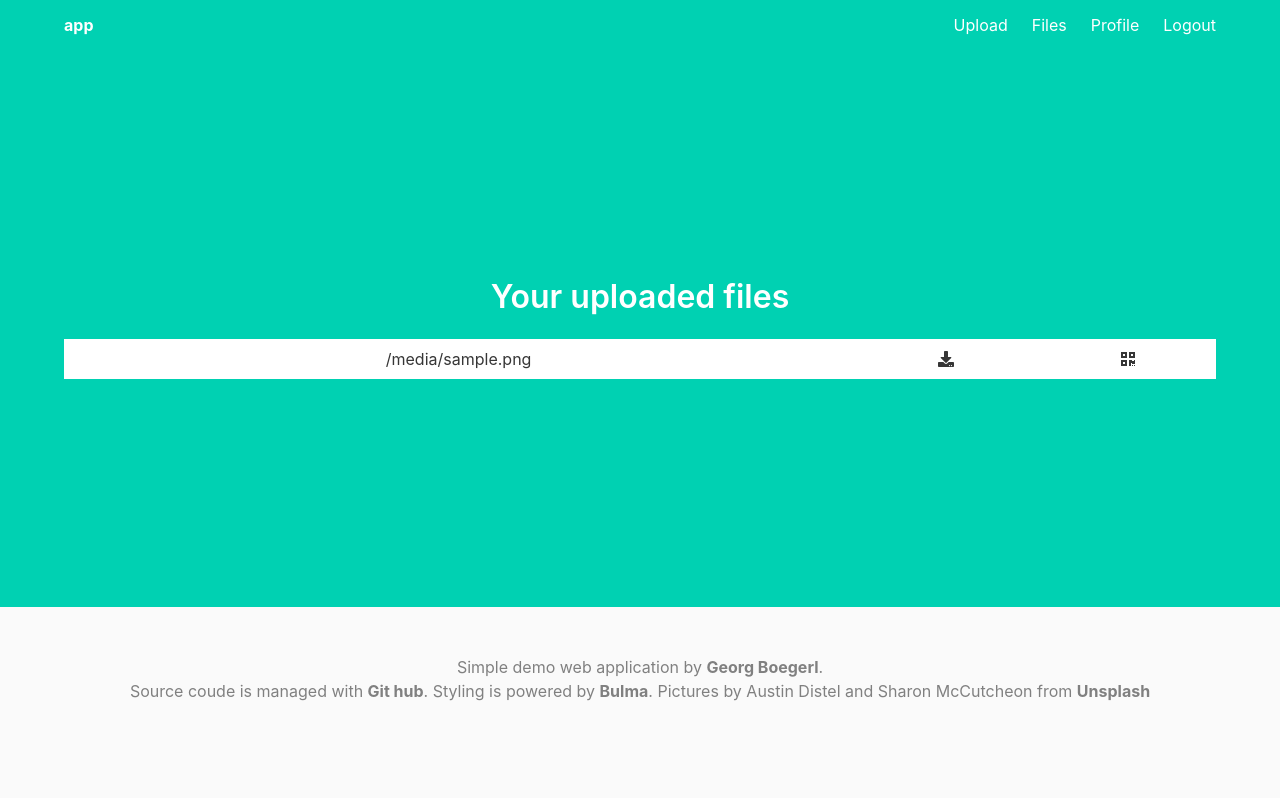
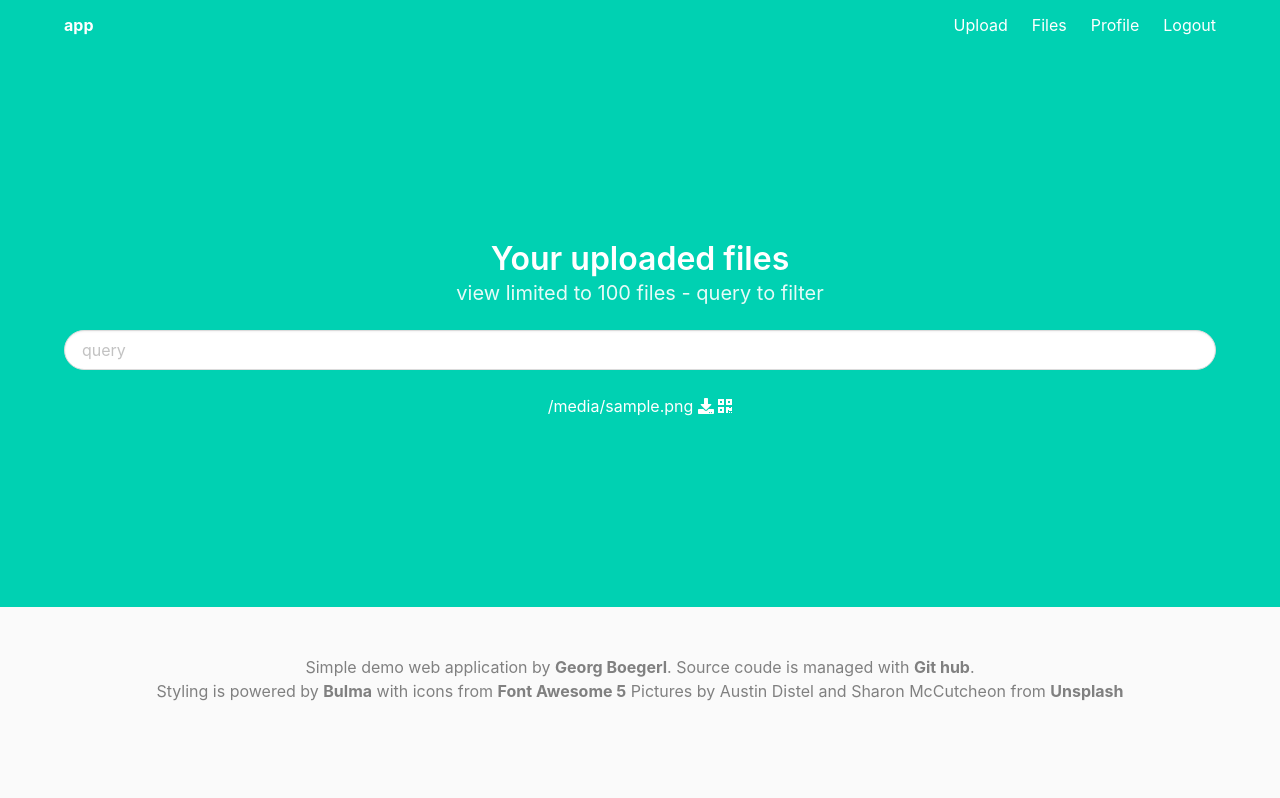
Before and after one commit to rembli/flaskWebApp, a Flask app: page /files in a window 1280 px wide. Shown: the part 1-799 px from the top of the page. Run offline with Flask 2, Linux system fonts and the light colour scheme; the first user in the database is signed in; a database or web service that is not in the repository returns one stand-in record (Sample ...); some libraries are stand-ins or nearby versions.

Commit message:
query & qrcode

```diff
--- a/webapp/__init__.py
+++ b/webapp/__init__.py
@@ -57,7 +57,6 @@ def load_user(email):
     else:
         return None
 
-
 # INCLUDE BLUEPRINTS FOR DIFFERENT PARTS OF THE APP
 
 # blueprint for auth routes in our app
--- a/webapp/main.py
+++ b/webapp/main.py
@@ -5,6 +5,10 @@ import os, datetime
 from . import app, db, ACTIVE_CONFIG
 from bson.objectid import ObjectId
 from .helper import root_path
+import pymongo
+import re
+import qrcode
+from io import BytesIO
 
 main = Blueprint('main', __name__)
 
@@ -42,7 +46,7 @@ def upload_post():
 
     if file and allowed_file(file.filename):
         current_time = datetime.datetime.now()
-        current_user_id = current_user.get_id()
+        current_user_id = current_user.get_internal_id()
 
         # WHOLE FILE UPLOAD SHOULD BE A TRANSACTION
         filename = secure_filename(file.filename)
@@ -54,7 +58,6 @@ def upload_post():
 
         # query if file exists fpr this user
         file_exsists = db.files.find_one({"$and":[{"filepath":filepath},{"filename":filename}]})
-        print (file_exsists)
 
         if not file_exsists:
         # file has not been uploaded before
@@ -99,15 +102,34 @@ def upload_post():
 @main.route('/files')
 @login_required
 def files():
-    files = db.files.find({"created_by": current_user.get_id()})
-    return render_template('files.html', files=files)
+    query_string = request.args.get('query_string')
+    if query_string is None or len(query_string) == 0:
+        files = db.files.find({"created_by": current_user.get_internal_id()}).limit(100).sort([("filename", pymongo.ASCENDING)])
+    else:
+        files = db.files.find(
+            {"$and":[{"created_by": current_user.get_internal_id()},{"filename": {'$regex': re.compile(query_string, re.IGNORECASE)}}]}
+            ).limit(100).sort([("filename", pymongo.ASCENDING)])
+
+    return render_template('files.html', files=files, query_string=query_string)
+
 
 @main.route('/files/<file_id>')
-@login_required
 def files_download(file_id):
-    file = db.files.find_one({"$and":[{"created_by":current_user.get_id()},{"_id": ObjectId(file_id)}]})
+    file = db.files.find_one({"_id": ObjectId(file_id)})
     if file:
         filepath_filename = os.path.join(file["filepath"], file["filename"])
         return send_file(filepath_filename)
     else:
         return "{'error': 'File not found'}", 404
+
+
+@main.route('/files/<file_id>/qrcode')
+def files_qrcode(file_id):
+    img_io = BytesIO()
+    img = qrcode.make("http://rembli.com/files/"+file_id)
+    print(type(img))
+    print(img.size)
+
+    img.save(img_io, 'JPEG', quality=70)
+    img_io.seek(0)
+    return send_file(img_io, mimetype='image/jpeg')
--- a/webapp/models.py
+++ b/webapp/models.py
@@ -1,4 +1,5 @@
 from werkzeug.security import generate_password_hash, check_password_hash
+from bson.objectid import ObjectId
 
 # A USER class is required if we want to take advantage of Flasks-login-extension
 # the user class has to support certain methods
@@ -8,10 +9,11 @@ class User():
 
     def __init__(self, email, db):
         #query user from mongo db with email (as unique identifier)
-        user = db.users.find_one({"email": email})
+        user_obj = db.users.find_one({"email": email})
 
         self.email = email
-        self.name = user["name"] # set username to name from mongodb-document
+        self.name = user_obj["name"] # set username to name from mongodb-document
+        self.id = str(user_obj["_id"])
 
     def is_authenticated(self):
         return True
@@ -25,6 +27,15 @@ class User():
     def get_id(self):
         return self.email
 
+    def get_internal_id(self):
+        return self.id
+
+    def get_name(self):
+        return self.name
+
+    def get_email(self):
+        return self.email
+
     @staticmethod
     def validate_login(password_hash, password):
         return check_password_hash(password_hash, password)
--- a/webapp/templates/base.html
+++ b/webapp/templates/base.html
@@ -67,9 +67,9 @@
 
         <footer class="footer">
         <div class="content has-text-centered" style="color:gray">
-            Simple demo web application by <strong><a href="https://www.linkedin.com/in/georg-boegerl-a96453" target="new">Georg Boegerl</a></strong>.<br>
-            Source coude is managed with <strong><a href="https://github.com/rembli/flaskWebAppProject" target="new">Git hub</a></strong>.
-            Styling is powered by <strong><a href="https://bulma.io" target="new">Bulma</a></strong>.
+            Simple demo web application by <strong><a href="https://www.linkedin.com/in/georg-boegerl-a96453" target="new">Georg Boegerl</a></strong>.
+            Source coude is managed with <strong><a href="https://github.com/rembli/flaskWebAppProject" target="new">Git hub</a></strong>. <br>
+            Styling is powered by <strong><a href="https://bulma.io" target="new">Bulma</a></strong> with icons from <strong><a href="https://fontawesome.com/" target="new">Font Awesome 5</a></strong>
             Pictures by Austin Distel and Sharon McCutcheon from <strong><a href="https://unsplash.com" target="new">Unsplash</a></strong>
         </div>
         </footer>
--- a/webapp/templates/files.html
+++ b/webapp/templates/files.html
@@ -4,15 +4,32 @@
 <h1 class="title">
   Your uploaded files
 </h1>
+<h2 class="subtitle">view limited to 100 files - query to filter</h2>
 
-<table class="table is-fullwidth is-hoverable is-striped">
+<form action="/files" id="query_form">
+  {% if query_string  %}
+    <div class="field is-grouped">
+      <p class="control is-expanded">
+        <input class="input is-rounded" type="text" value="{{query_string}}" name="query_string" >
+      </p>
+      <p class="control">
+        <a href="/files"><div class="icon is-medium"><i class="fas fa-trash"></i></div></a>
+      </p>
+    </div>
+  {% else %}
+    <input class="input is-rounded" type="text" placeholder="query" name="query_string">
+  {% endif %}
+</form>
+<br>
+
+<ul>
 {% for file in files %}
-  <tr>
-    <td>{{ file.filename }}</td>
-    <td><a href="{{ url_for('main.files_download', file_id=file._id) }}" target="new"><i class="fas fa-download"></i></a></td>
-    <td><i class="fas fa-qrcode"></i></td>
+  <li>
+    <a href="{{ url_for('main.files_download', file_id=file._id) }}" target="new">{{ file.filename }}</a>
+    <a href="{{ url_for('main.files_download', file_id=file._id) }}" target="new"><i class="fas fa-download"></i></a>
+    <a href="{{ url_for('main.files_qrcode', file_id=file._id) }}" target="new"><i class="fas fa-qrcode"></i></a>
   </tr>
 {% endfor %}
-</table>
+</ul>
 
 {% endblock %}
```
Also changed, not shown: requirements.txt (+4 -3 lines).
